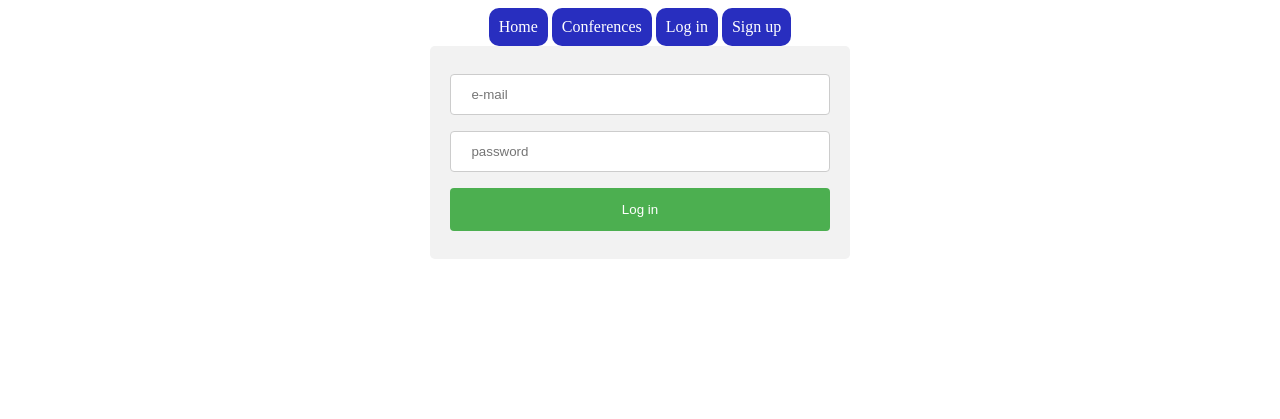
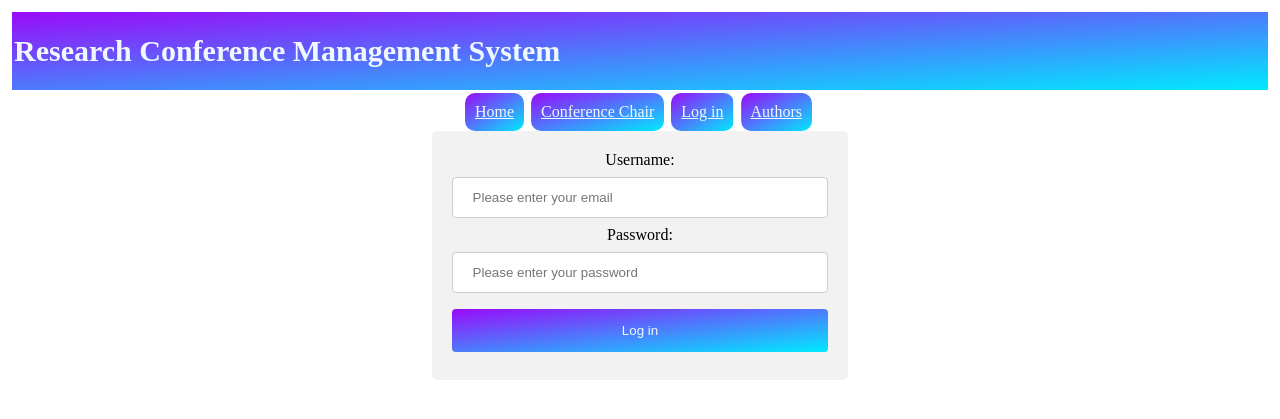
Before and after one commit to hariniprakash296/314Website-for-Research-paper-submissions, a Django app: page /login in a window 1280 px wide. Shown: the top 419 px of the page. Run offline with Django 3.2, Linux system fonts and the light colour scheme.

Commit message:
Updates for Login and Homepage

```diff
--- a/Conference_Management_System_Django/main/static/css/style_general.css
+++ b/Conference_Management_System_Django/main/static/css/style_general.css
@@ -51,14 +51,20 @@ input[type=submit]{
     color: white;
 }
 
-.divChildHalfSpace {
+#divChildHalfSpace {
     flex-basis: 50%;
     padding: 30px;
 }
 
-.divMainContainer{
+#divMainContainer{
     display: flex;
     flex-direction: row;
+}
+
+#pagename {
+    padding: 20px;
+    font-size: 20px;
+    background-color: aqua;
 }
 
 p {
--- a/Conference_Management_System_Django/main/static/css/style_signup_login_form.css
+++ b/Conference_Management_System_Django/main/static/css/style_signup_login_form.css
@@ -46,5 +46,5 @@
 
 textarea {
   width:100%;
-  height:200px;
+
 }
--- a/Conference_Management_System_Django/main/static/css/style_upper_menu.css
+++ b/Conference_Management_System_Django/main/static/css/style_upper_menu.css
@@ -1,3 +1,9 @@
+#pagename {
+    padding: 20px;
+    font-size: 20px;
+    background-color: aqua;
+}
+
 #divMenuContainer{
     display:flex;
     flex-direction: row;
--- a/Conference_Management_System_Django/main/templates/index.html
+++ b/Conference_Management_System_Django/main/templates/index.html
@@ -1,5 +1,7 @@
+<div class="try">
 {%extends "upper_menu.html" %}
 
 {% block content %}
-    <h1 style="text-align: center;">Welcome to the Itsourcecode Conference system.</h1>
+    <h2 style="text-align: center;">Please choose your role </h2>
 {% endblock %}
+</div>
--- a/Conference_Management_System_Django/main/templates/login.html
+++ b/Conference_Management_System_Django/main/templates/login.html
@@ -3,21 +3,29 @@
     {% load static from staticfiles %}
     <link rel="stylesheet" href="{% static '/css/style_signup_login_form.css' %}">
 {% endblock %}
+
 {% block content %}
     {{ message }}
     <div class="divFormContainer">
         <div class="divLoginSignup">
             <form action="login_handle" method="post">
             {% csrf_token %}
-                <input type="text" placeholder="e-mail" name="email">
+                <a style="align-content: left;">Username:</a>
+                <input type="text" placeholder="Please enter your email" name="email">
                  <br>
-                <input type="password" placeholder="password" name="password">
+                 <a>Password:</a>
+                <input type="password" placeholder="Please enter your password" name="password">
                  <br>
 
-                <input type="submit" value="Log in">
+                <input style="width: 100%;
+                color: aliceblue;
+                background-position: right bottom, left top;
+                background-repeat: no-repeat, repeat;
+                background-image: linear-gradient(to bottom right, rgb(154, 11, 249),rgb(0, 234, 255));" type="submit" value="Log in">
             </form>
         </div>
     </div>
 
 
 {% endblock %}
+</span>
--- a/Conference_Management_System_Django/main/templates/upper_menu.html
+++ b/Conference_Management_System_Django/main/templates/upper_menu.html
@@ -2,25 +2,53 @@
 <html lang="en">
 <head>
     <meta charset="UTF-8">
-    <title>Itsourcecode Conference</title>
+    <title>Homepage group 7 musketeers</title>
     {% block head %}
     {% endblock %}
     {% load static from staticfiles %}
-    <link rel="stylesheet" href="{% static '/css/style_general.css' %}">
-    <link rel="stylesheet" href="{% static '/css/style_upper_menu.css' %}">
+</head>
+<style>
+    .pagename {
+    padding: 2px;
+    font-size: 15px;
+    color: aliceblue;
+    background-position: right bottom, left top;
+    background-repeat: no-repeat, repeat; background-image: linear-gradient(to bottom right, rgb(154, 11, 249),rgb(0, 234, 255));
+}
+    #buttons {
+    text-decoration: red;
+    padding: 10px;
+    margin-top: 3px;
+    font-family: 'Brush Script-MT';
+    margin-right: 3px;
+    border-color: blue;
+    color: aliceblue;
+    background-position: right bottom, left top;
+    background-image: linear-gradient(to bottom right, rgb(154, 11, 249),rgb(0, 234, 255));
+    border-radius: 10px;
+    display:inline-block;
+}
+</style>
+<div class="pagename">
+    <h1>Research Conference Management System</h1>
+</div>
 
-</head>
+<center><body style="padding: 10px; margin: 2px;">
+    <div id="divMenuContainer">
+        <div id="buttons">
+        <a style="color: aliceblue; font-family: 'Brush Script-MT';" href="/">Home</a>
+        </div>
+        <div id="buttons">
+        <a style="color: aliceblue;" href="conferences">Conference Chair</a>
+        </div>
+        <div id="buttons">
+        {% if islogged_in == False %}
+        <a style="color: aliceblue; " href="login">Log in</a>
+        {% endif %}
+        </div>
 
-
-<center><body>
-    <div id="">
-        <a href="/">Home</a>
-        <a href="conferences">Conferences</a>
-        {% if islogged_in == False %}
-        <a href="login">Log in</a>
-        {% endif %}
         {% if islogged_in == True %}
-        <a href="logout">Log out</a>
+        <a style="color: aliceblue;" href="logout">Log out</a>
         {% endif %}
         {% if is_admin_logged_in %}
             <a href="chair_reviewer_application">Applications</a>
@@ -29,14 +57,15 @@
             {%  elif user_type == "4f0373fb264a3a25bc997596ab16e6de0dbfca018ebefca11e9f1492" %}
             <a href="reviewer_assignments">Your review assignments</a>
             {% else %}
+            <div id="buttons">
             <a href="sign_up" {% if islogged_in == True %}
             style="visibility: hidden;"
-        {% endif %}>Sign up</a>
         {% endif %}
-
-
-
-    </div>
+        style="color: aliceblue;">Authors</a>
+            </div>
+        {% endif %}
+        </div>
+</div>
 {% block content %}
 {% endblock %}
 </body>
```
